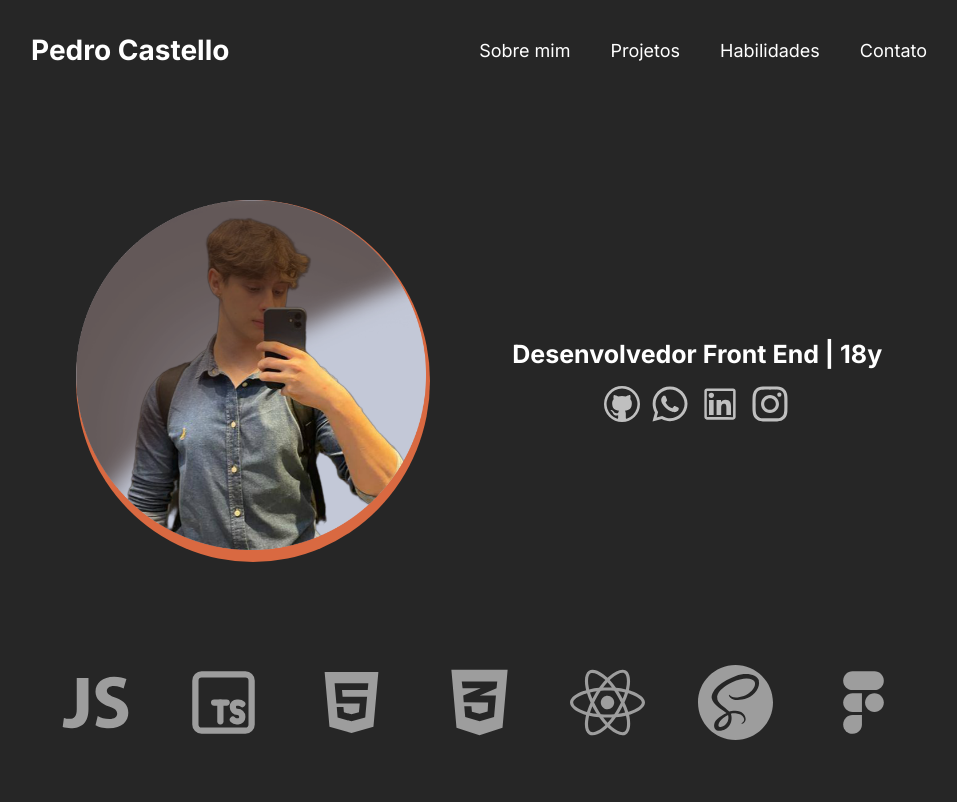
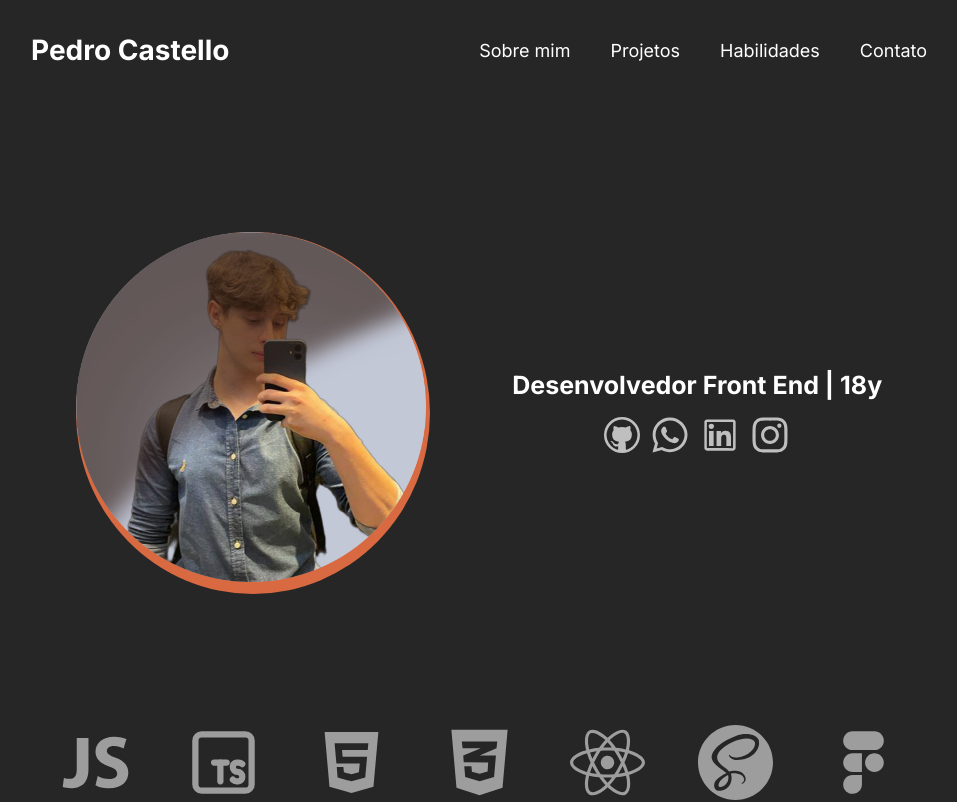
Before and after one commit to petrinks/portfolio, a React (Vite) app: page / in a window 1280 px wide. Shown: the top 802 px of the page, without its empty margins (161-1118 px from the left). Built offline with nearby package versions, Linux system fonts and the light colour scheme.

Commit message:
main, header, me, skills

```diff
--- a/src/App.css
+++ b/src/App.css
@@ -280,6 +280,14 @@
 /* HEADER AND MAIN "CONFIG" */
 
 
+.primeira-impressao{
+	width: 100%;
+	height: 100vh;
+	display: flex;
+	flex-direction: column;
+	align-items: center;
+	justify-content: space-between;
+}
 
 main{
     left: 15%;
@@ -444,12 +452,9 @@
 /* DIV 1 (ME-DEV-SOCIAL) */
 
 .me{
-	margin-top: 100px;
     display: flex;
     justify-content: space-between;
     width: 90%;
-    position: absolute;
-    left: 5%;
     display: flex;
     align-items: center;
 }
@@ -487,7 +492,7 @@
 @media (max-width: 1240px) {
 	.me{
 		flex-direction: column;
-		margin-top: 60px;
+		/* margin-top: 60px; */
 	}
 	.me-img{
 		margin-bottom: 40px;
@@ -507,7 +512,6 @@
 
 .skills-container{
 	width: 100%;
-	height: 80%;
 	display: flex;
 	align-items: flex-end;
 	justify-content: space-around;
@@ -523,12 +527,6 @@
 	.skills-container svg{
 		width: 40px;
 		height: 40px;
-	}
-}
-
-@media (max-width: 400px) {
-	.skills-container{
-		height: 90%;
 	}
 }
 
--- a/src/App.tsx
+++ b/src/App.tsx
@@ -74,6 +74,8 @@
       </div>
     </div>
      <main>
+
+      <div className="primeira-impressao">
           <header>
             <div>
               <h1>Pedro Castello</h1>
@@ -84,6 +86,7 @@
               <p><a href="#">Habilidades</a></p>
               <p><a href="#">Contato</a></p>
             </div>
+
             {/* MENU RETRATIL */}
             {iconAtivo ? (null) : (
             <div className="navbar-retratil" >
@@ -111,10 +114,8 @@
               <SiSass />
               <CgFigma />
             </div>
+      </div>
 
-            {/* <section className={lerAtivo ? 'container' : 'container-2'}>
-              <h1>Oi</h1>
-            </section>  */}
 
             <div className="container-sobremim-tempo">
 
```
